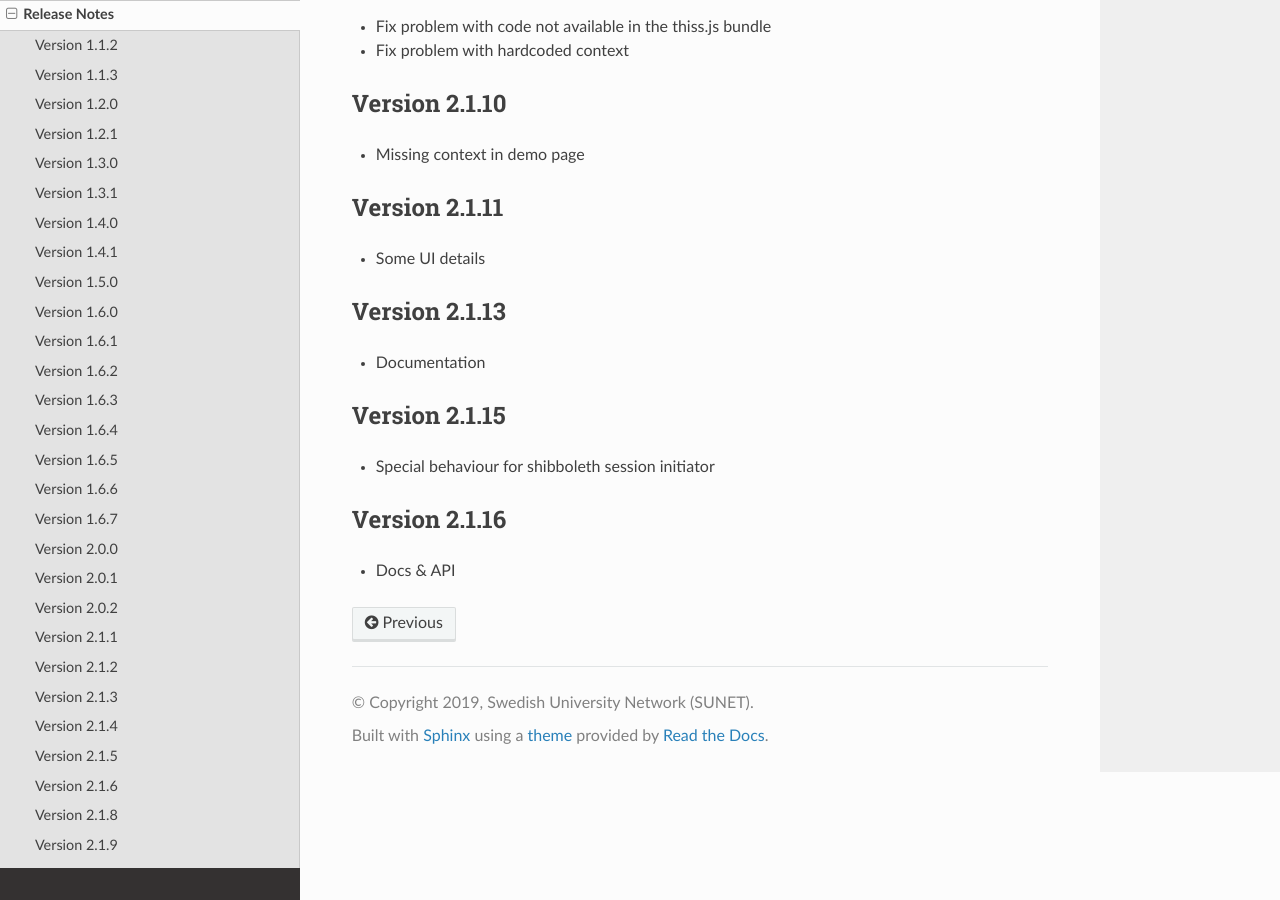
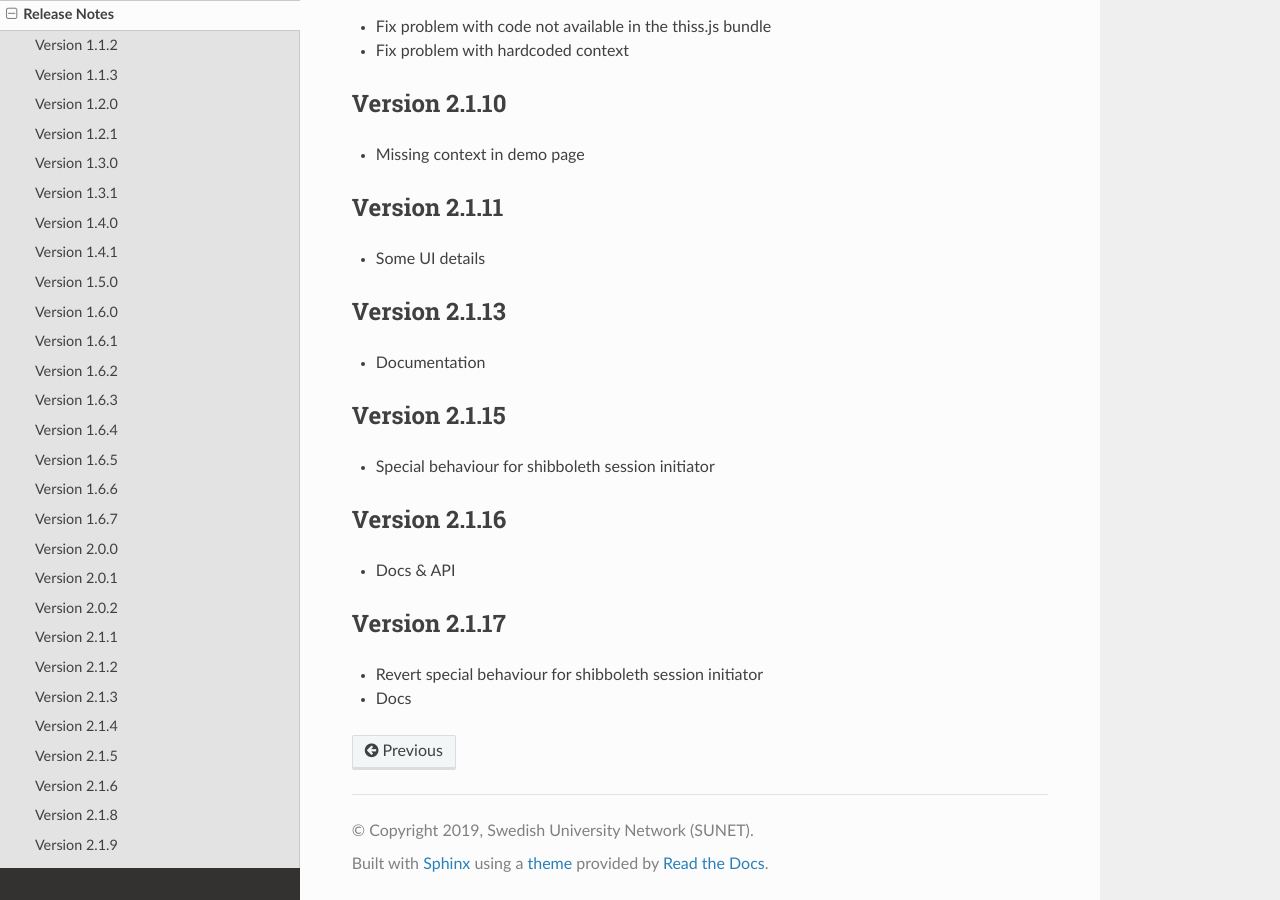
Before and after one commit to TheIdentitySelector/thiss-js, a Sphinx documentation site: the page built from docs/releasenotes.rst, in a window 1280 px wide and 900 px high, scrolled down 3465 px. Built offline with Sphinx 7.4.7 and the Read the Docs theme 3.1.0, drawn with Linux system fonts in a browser that asks for light colours.

Commit message:
bump version

```diff
--- a/docs/conf.py
+++ b/docs/conf.py
@@ -26,7 +26,7 @@
 # The short X.Y version
 version = u'2.1'
 # The full version, including alpha/beta/rc tags
-release = u'2.1.16'
+release = u'2.1.17'
 js_source_path = '../src'
 
 # -- General configuration ---------------------------------------------------
--- a/docs/releasenotes.rst
+++ b/docs/releasenotes.rst
@@ -186,3 +186,9 @@
 --------------
 
 * Docs & API
+
+Version 2.1.17
+--------------
+
+* Revert special behaviour for shibboleth session initiator
+* Docs
--- a/package.json
+++ b/package.json
@@ -1,6 +1,6 @@
 {
   "name": "@theidentityselector/thiss",
-  "version": "2.1.16",
+  "version": "2.1.17",
   "description": "The Identity Selector",
   "main": "index.js",
   "private": false,
@@ -68,7 +68,7 @@
     "@krakenjs/zoid": "^10.3.3",
     "@popperjs/core": "^2.11.8",
     "@snyk/protect": "^1.1292.4",
-    "@theidentityselector/thiss-ds": "^2.1.16",
+    "@theidentityselector/thiss-ds": "^2.1.17",
     "banana-i18n": "^2.3.3",
     "belter": "^1.0.190",
     "bootstrap-scss": "^5.3.3",
```
Also changed, not shown: 2 other files.
